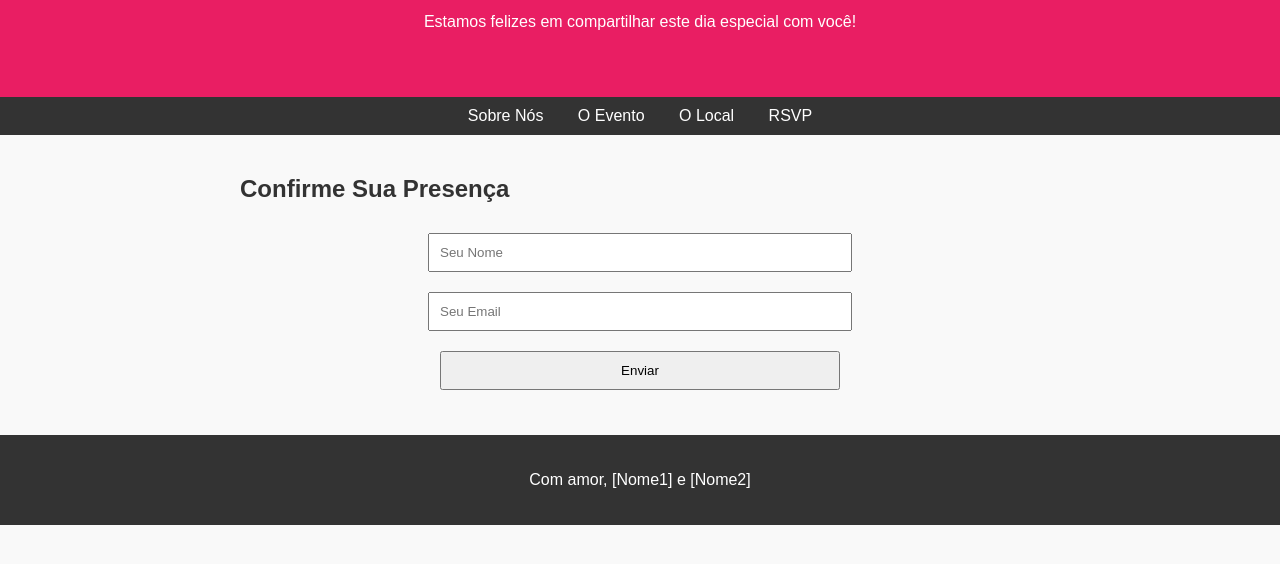
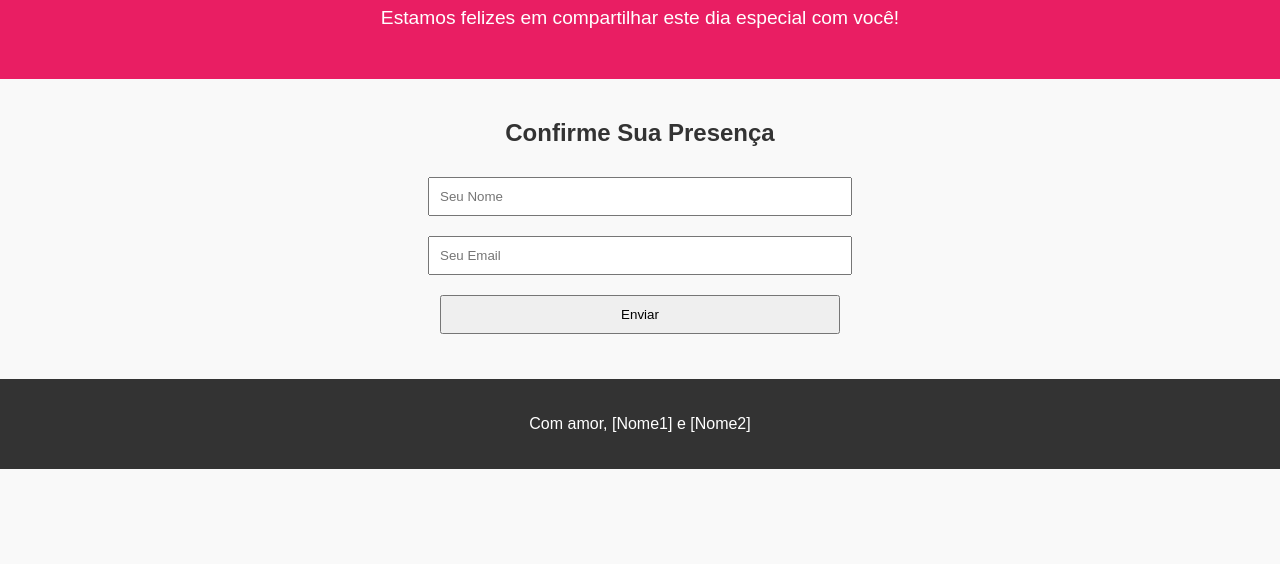
Before and after one commit to caniceirotiago/mariagewebsite, a plain HTML site: page index.html in a window 1280 px wide. Shown: the part 108-672 px from the top of the page. Drawn offline with Linux system fonts and the light colour scheme.

Commit message:
Update index.html

```diff
--- a/index.html
+++ b/index.html
@@ -22,23 +22,17 @@
             margin: 0;
             font-size: 3em;
         }
-        nav {
-            background: #333;
-            color: white;
-            text-align: center;
-            padding: 10px;
-            position: sticky;
-            top: 0;
-        }
-        nav a {
-            color: white;
-            margin: 0 15px;
-            text-decoration: none;
+        header p {
+            margin: 10px 0 0;
+            font-size: 1.2em;
         }
         section {
             padding: 20px;
             max-width: 800px;
             margin: auto;
+        }
+        .rsvp {
+            text-align: center;
         }
         .rsvp form {
             display: flex;
@@ -70,14 +64,7 @@
         <p>Estamos felizes em compartilhar este dia especial com você!</p>
     </header>
 
-    <nav>
-        <a href="#intro">Sobre Nós</a>
-        <a href="#evento">O Evento</a>
-        <a href="#local">O Local</a>
-        <a href="#rsvp">RSVP</a>
-    </nav>
-
-    <section id="rsvp" class="rsvp">
+    <section class="rsvp">
         <h2>Confirme Sua Presença</h2>
         <form id="rsvpForm">
             <input type="text" name="name" placeholder="Seu Nome" required>
@@ -95,11 +82,12 @@
         document.getElementById("rsvpForm").addEventListener("submit", async function (event) {
             event.preventDefault();
 
-            const name = document.querySelector('input[name="name"]').value;
-            const email = document.querySelector('input[name="email"]').value;
+            const name = document.querySelector('input[name="name"]').value.trim();
+            const email = document.querySelector('input[name="email"]').value.trim();
 
             const responseMessage = document.getElementById("responseMessage");
 
+            // Validação básica
             if (!name || !email) {
                 responseMessage.textContent = "Por favor, preencha todos os campos.";
                 responseMessage.style.color = "red";
@@ -107,9 +95,12 @@
             }
 
             try {
-                const response = await fetch("https://script.google.com/macros/s/YOUR_SCRIPT_ID/exec", {
+                // Enviar dados para o Google Apps Script
+                const response = await fetch("https://script.google.com/macros/s/AKfycbyKaXQ6sOwHJefbRFeik47gSzFflRHa9dk_kAxtt1JAINITrkqva_u5T5euFCnblss3NA/exec", {
                     method: "POST",
-                    headers: { "Content-Type": "application/json" },
+                    headers: {
+                        "Content-Type": "application/json"
+                    },
                     body: JSON.stringify({ name, email })
                 });
 
```
